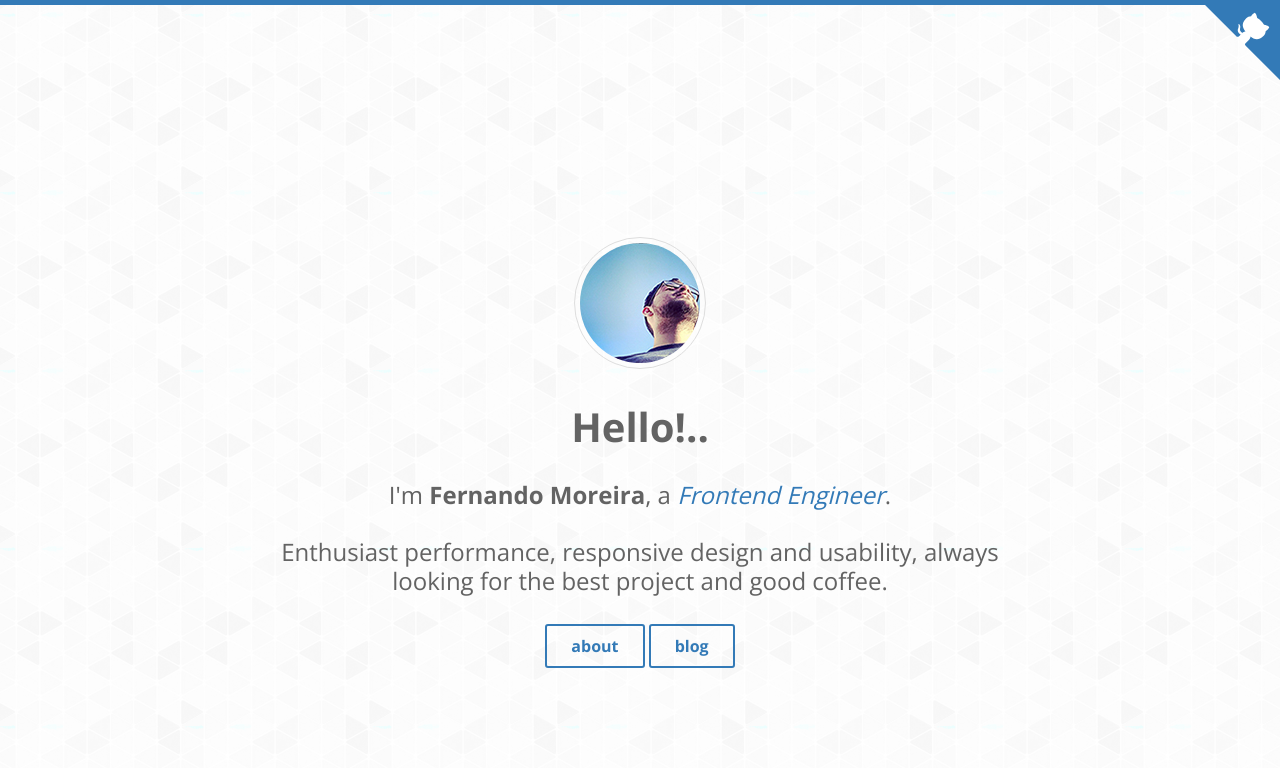
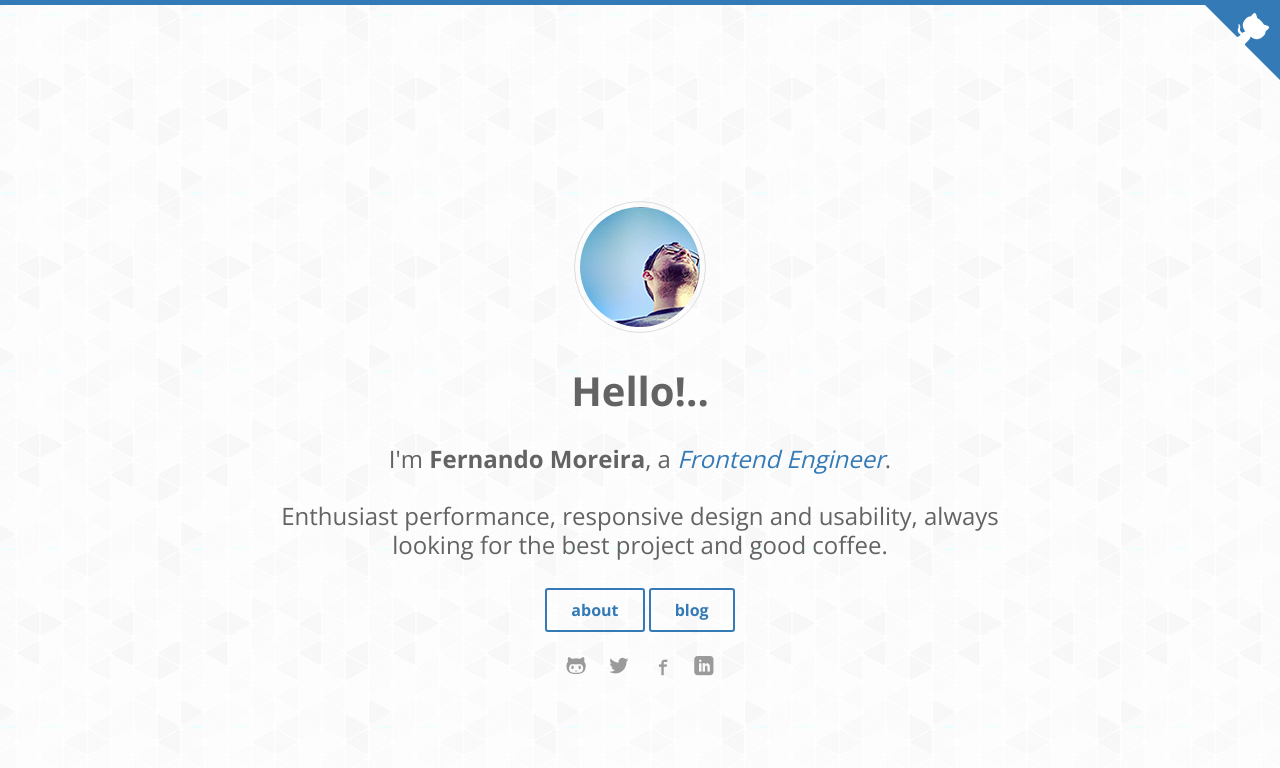
Before and after one commit to lenamasek/lenamasek.github.io, a Jekyll site: the page built from index.html, in a window 1280 px wide. Shown: the top 768 px of the page. Built offline with Jekyll 4.4.1, drawn with Linux system fonts in a browser that asks for light colours; some web fonts are replaced.

```diff
--- a/index.html
+++ b/index.html
@@ -14,8 +14,8 @@
     <a href="{{ '/about' | prepend: site.baseurl }}" class="btn btn-ghost">about</a>
     <a href="{{ '/blog' | prepend: site.baseurl }}" class="btn btn-ghost">blog</a>
 
-<!--     {% include social.html %}
- -->
+    {% include social.html %}
+
   </div>
 
 </section>
```
